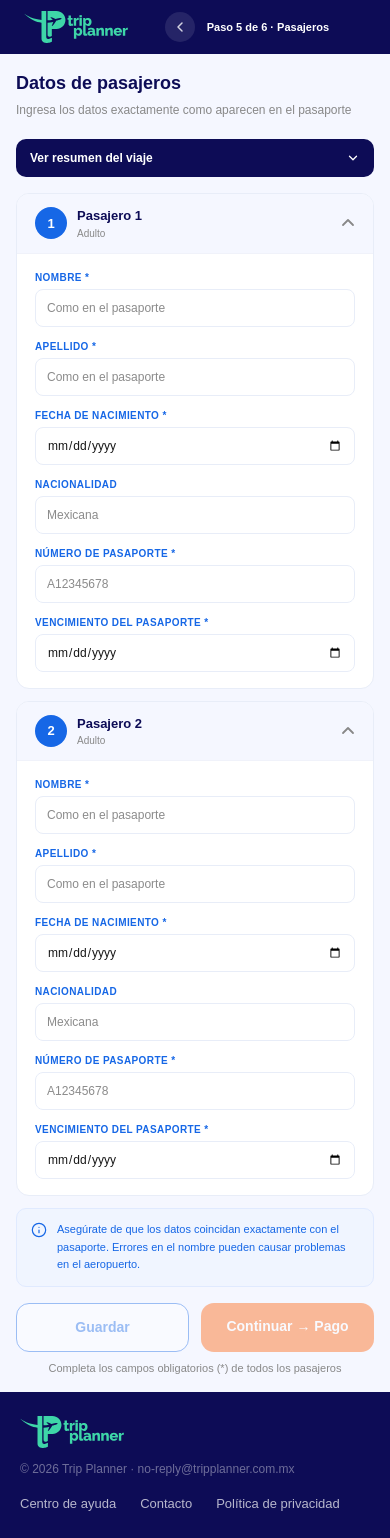
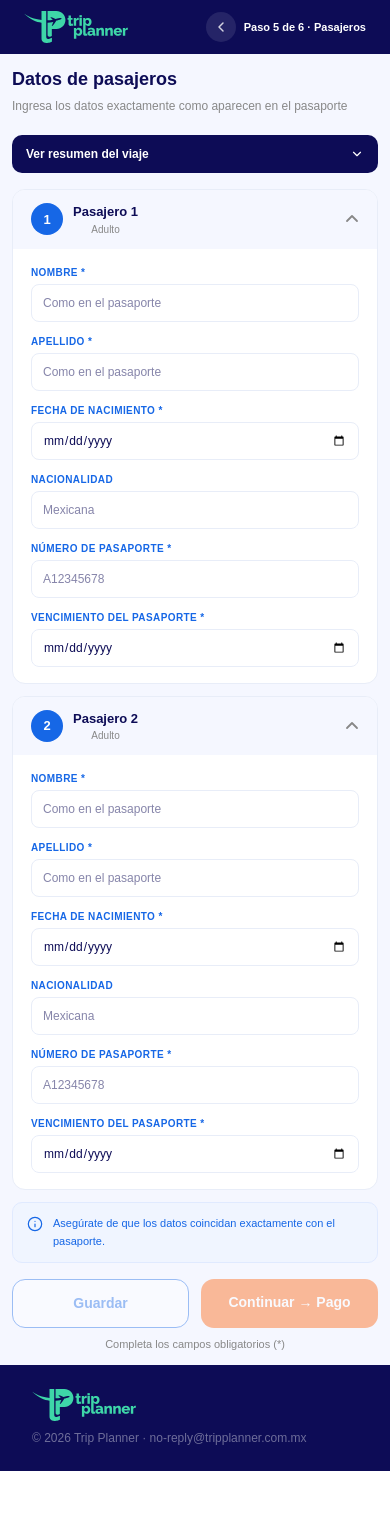
Before and after one commit to barreradionisio/trip-planner, a Next.js app: page /pasajeros-flujo in a window 390 px wide. After the commit the page ends 1471 px from the top, so only its background shows below. Built offline with nearby package versions, Linux system fonts and the light colour scheme.

Commit message:
responsive pasajeros flujo CSS puro

```diff
--- a/app/pasajeros-flujo/page.tsx
+++ b/app/pasajeros-flujo/page.tsx
@@ -4,7 +4,6 @@ import { useState } from "react";
 import Link from "next/link";
 import { useRouter } from "next/navigation";
 import Logo from "../components/Logo";
-import { useIsMobile } from "../hooks/useIsMobile";
 
 interface Pasajero {
   nombre: string;
@@ -37,7 +36,6 @@ const resumenViaje = {
 
 export default function PasajerosFlujo() {
   const router = useRouter();
-  const isMobile = useIsMobile();
   const [pasajeros, setPasajeros] = useState<Pasajero[]>([pasajeroVacio(), pasajeroVacio()]);
   const [guardado, setGuardado] = useState(false);
   const [mostrarResumen, setMostrarResumen] = useState(false);
@@ -64,6 +62,7 @@ export default function PasajerosFlujo() {
   const inputStyle = {
     width: "100%", border: "1.5px solid #e8edf8", borderRadius: "8px",
     padding: "9px 11px", fontSize: "12px", outline: "none", boxSizing: "border-box" as const,
+    fontFamily: "Montserrat, sans-serif", color: "#0D0C56",
   };
 
   const labelStyle = {
@@ -119,22 +118,69 @@ export default function PasajerosFlujo() {
   );
 
   return (
-    <div style={{ minHeight: "100vh", display: "flex", flexDirection: "column", fontFamily: "'Montserrat',sans-serif", background: "#f5f7ff" }}>
+    <>
+      <style>{`
+        * { box-sizing: border-box; }
+        .pas-wrap {
+          min-height: 100vh;
+          display: flex;
+          flex-direction: column;
+          font-family: 'Montserrat', sans-serif;
+          background: #f5f7ff;
+          width: 100%;
+          max-width: 100vw;
+          overflow-x: hidden;
+        }
+        .pas-topbar {
+          background: #0D0C56;
+          padding: 11px 24px;
+          display: flex;
+          align-items: center;
+          justify-content: space-between;
+          flex-shrink: 0;
+        }
+        .pas-pasos { display: flex; align-items: center; gap: 4px; }
+        .pas-paso-mobile { display: none; font-size: 11px; font-weight: 700; color: #fff; white-space: nowrap; align-items: center; gap: 8px; }
+        .pas-body {
+          display: grid;
+          grid-template-columns: 1fr 320px;
+          gap: 20px;
+          padding: 20px;
+          flex: 1;
+          max-width: 1100px;
+          margin: 0 auto;
+          width: 100%;
+        }
+        .pas-sidebar { display: flex; flex-direction: column; }
+        .pas-sidebar-mobile { display: none; flex-direction: column; width: 100%; }
+        .pas-form-grid {
+          display: grid;
+          grid-template-columns: 1fr 1fr;
+          gap: 12px;
+        }
+
+        @media (max-width: 768px) {
+          .pas-pasos { display: none; }
+          .pas-paso-mobile { display: flex; }
+          .pas-body { grid-template-columns: 1fr; padding: 12px; overflow: hidden; }
+          .pas-sidebar { display: none; }
+          .pas-sidebar-mobile { display: flex; }
+          .pas-form-grid { grid-template-columns: 1fr; }
+        }
+      `}</style>
+
+      <div className="pas-wrap">
 
         {/* TOPBAR */}
-      <div style={{ background: "#0D0C56", padding: "11px 24px", display: "flex", alignItems: "center", justifyContent: "space-between", flexShrink: 0 }}>
+        <div className="pas-topbar">
           <Logo variant="teal" />
-        <div style={{ display: "flex", alignItems: "center", gap: "4px" }}>
-          <button onClick={() => router.back()} style={{ background: "rgba(255,255,255,0.1)", border: "none", borderRadius: "50%", color: "rgba(255,255,255,0.8)", cursor: "pointer", marginRight: "8px", display: "flex", alignItems: "center", justifyContent: "center", width: "30px", height: "30px" }}
-            onMouseEnter={e => (e.currentTarget as HTMLElement).style.background = "rgba(255,255,255,0.18)"}
-            onMouseLeave={e => (e.currentTarget as HTMLElement).style.background = "rgba(255,255,255,0.1)"}
-          >
+          <div className="pas-pasos">
+            <button onClick={() => router.back()} style={{ background: "rgba(255,255,255,0.1)", border: "none", borderRadius: "50%", color: "rgba(255,255,255,0.8)", cursor: "pointer", display: "flex", alignItems: "center", justifyContent: "center", width: "30px", height: "30px", marginRight: "8px" }}>
               <svg width="16" height="16" viewBox="0 0 24 24" fill="none" stroke="currentColor" strokeWidth="2.2" strokeLinecap="round" strokeLinejoin="round">
                 <polyline points="15 18 9 12 15 6"/>
               </svg>
             </button>
-          {!isMobile ? (
-            ["Destinos", "Vuelos", "Hospedaje", "Itinerario", "Pasajeros", "Pago"].map((s, i) => (
+            {["Destinos", "Vuelos", "Hospedaje", "Itinerario", "Pasajeros", "Pago"].map((s, i) => (
               <div key={s} style={{ display: "flex", alignItems: "center", gap: "4px" }}>
                 <div style={{ display: "flex", alignItems: "center", gap: "4px" }}>
                   <div style={{ width: "22px", height: "22px", borderRadius: "50%", display: "flex", alignItems: "center", justifyContent: "center", fontSize: "10px", fontWeight: "800", background: i < 4 ? "#3ED5A9" : i === 4 ? "#1667E6" : "rgba(255,255,255,0.15)", color: i < 5 ? "#0D0C56" : "rgba(255,255,255,0.4)" }}>{i < 4 ? "✓" : i + 1}</div>
@@ -142,47 +188,43 @@ export default function PasajerosFlujo() {
                 </div>
                 {i < 5 && <div style={{ width: "16px", height: "1px", background: "rgba(255,255,255,0.15)" }} />}
               </div>
-            ))
-          ) : (
-            <div style={{ fontSize: "11px", fontWeight: "700", color: "#fff" }}>Paso 5 de 6 · Pasajeros</div>
-          )}
+            ))}
           </div>
-        <div style={{ width: isMobile ? "0" : "120px" }} />
+          <div className="pas-paso-mobile">
+            <button onClick={() => router.back()} style={{ background: "rgba(255,255,255,0.1)", border: "none", borderRadius: "50%", color: "rgba(255,255,255,0.8)", cursor: "pointer", display: "flex", alignItems: "center", justifyContent: "center", width: "30px", height: "30px", flexShrink: 0 }}>
+              <svg width="16" height="16" viewBox="0 0 24 24" fill="none" stroke="currentColor" strokeWidth="2.2" strokeLinecap="round" strokeLinejoin="round">
+                <polyline points="15 18 9 12 15 6"/>
+              </svg>
+            </button>
+            Paso 5 de 6 · Pasajeros
+          </div>
         </div>
 
         {/* BODY */}
-      <div style={{ display: isMobile ? "flex" : "grid", flexDirection: isMobile ? "column" : undefined, gridTemplateColumns: isMobile ? undefined : "1fr 320px", gap: "20px", padding: isMobile ? "16px" : "20px", flex: 1, maxWidth: "1100px", margin: "0 auto", width: "100%", boxSizing: "border-box" }}>
+        <div className="pas-body">
 
           {/* IZQUIERDA */}
-        <div>
+          <div style={{ overflow: "hidden", width: "100%" }}>
             <div style={{ fontFamily: "sans-serif", fontWeight: "800", fontSize: "18px", color: "#0D0C56", marginBottom: "4px" }}>Datos de pasajeros</div>
             <div style={{ fontSize: "12px", color: "#888", marginBottom: "20px" }}>Ingresa los datos exactamente como aparecen en el pasaporte</div>
 
-          {/* RESUMEN COLAPSABLE EN MÓVIL */}
-          {isMobile && (
-            <div style={{ marginBottom: "16px" }}>
-              <button
-                onClick={() => setMostrarResumen(!mostrarResumen)}
-                style={{ width: "100%", padding: "10px 14px", background: "#0D0C56", border: "none", borderRadius: "10px", color: "#fff", fontFamily: "sans-serif", fontWeight: "700", fontSize: "12px", cursor: "pointer", display: "flex", justifyContent: "space-between", alignItems: "center" }}
-              >
+            {/* RESUMEN MÓVIL */}
+            <div className="pas-sidebar-mobile" style={{ marginBottom: "16px" }}>
+              <button onClick={() => setMostrarResumen(!mostrarResumen)} style={{ width: "100%", padding: "10px 14px", background: "#0D0C56", border: "none", borderRadius: "10px", color: "#fff", fontFamily: "sans-serif", fontWeight: "700", fontSize: "12px", cursor: "pointer", display: "flex", justifyContent: "space-between", alignItems: "center" }}>
                 Ver resumen del viaje
-                <svg width="14" height="14" viewBox="0 0 24 24" fill="none" stroke="currentColor" strokeWidth="2.2" strokeLinecap="round" strokeLinejoin="round">
+                <svg width="14" height="14" viewBox="0 0 24 24" fill="none" stroke="currentColor" strokeWidth="2" strokeLinecap="round" strokeLinejoin="round">
                   <path d={mostrarResumen ? "M18 15l-6-6-6 6" : "M6 9l6 6 6-6"}/>
                 </svg>
               </button>
-              {mostrarResumen && (
-                <div style={{ marginTop: "8px" }}>
-                  <Sidebar />
+              {mostrarResumen && <div style={{ marginTop: "8px" }}><Sidebar /></div>}
             </div>
-              )}
-            </div>
-          )}
 
+            {/* PASAJEROS */}
             {pasajeros.map((p, idx) => {
               const completo = pasajeroCompleto(p);
               return (
                 <div key={idx} style={{ background: "#fff", borderRadius: "13px", border: `1.5px solid ${completo ? "#3ED5A9" : "#e8edf8"}`, overflow: "hidden", marginBottom: "12px", transition: "border-color 0.3s" }}>
-                <div onClick={() => toggleExpandido(idx)} style={{ padding: "12px 18px", borderBottom: p.expandido ? "1px solid #f0f2fa" : "none", display: "flex", justifyContent: "space-between", alignItems: "center", background: completo ? "#e8fff5" : "#f5f7ff", cursor: "pointer" }}>
+                  <button onClick={() => toggleExpandido(idx)} style={{ width: "100%", padding: "12px 18px", borderBottom: p.expandido ? "1px solid #f0f2fa" : "none", display: "flex", justifyContent: "space-between", alignItems: "center", background: completo ? "#e8fff5" : "#f5f7ff", cursor: "pointer", border: "none", fontFamily: "Montserrat, sans-serif" }}>
                     <div style={{ display: "flex", alignItems: "center", gap: "10px" }}>
                       <div style={{ width: "32px", height: "32px", borderRadius: "50%", background: completo ? "#3ED5A9" : "#1667E6", display: "flex", alignItems: "center", justifyContent: "center", fontWeight: "800", fontSize: "13px", color: completo ? "#0D0C56" : "#fff" }}>
                         {completo ? "✓" : idx + 1}
@@ -199,11 +241,11 @@ export default function PasajerosFlujo() {
                     <svg width="14" height="14" viewBox="0 0 14 14" fill="none">
                       <path d={p.expandido ? "M2 9L7 4L12 9" : "M2 5L7 10L12 5"} stroke="#888" strokeWidth="1.8" strokeLinecap="round" strokeLinejoin="round"/>
                     </svg>
-                </div>
+                  </button>
 
                   {p.expandido && (
                     <div style={{ padding: "16px 18px" }}>
-                    <div style={{ display: "grid", gridTemplateColumns: isMobile ? "1fr" : "1fr 1fr", gap: "12px" }}>
+                      <div className="pas-form-grid">
                         <div>
                           <label style={labelStyle}>Nombre *</label>
                           <input value={p.nombre} onChange={e => actualizarPasajero(idx, "nombre", e.target.value)} placeholder="Como en el pasaporte" style={inputStyle} />
@@ -242,48 +284,34 @@ export default function PasajerosFlujo() {
                 <line x1="12" y1="16" x2="12" y2="12"/>
                 <line x1="12" y1="8" x2="12.01" y2="8"/>
               </svg>
-            <span>Asegúrate de que los datos coincidan exactamente con el pasaporte. Errores en el nombre pueden causar problemas en el aeropuerto.</span>
+              <span>Asegúrate de que los datos coincidan exactamente con el pasaporte.</span>
             </div>
 
             {/* BOTONES */}
             <div style={{ display: "grid", gridTemplateColumns: "1fr 1fr", gap: "12px" }}>
-            <button
-              onClick={guardar}
-              disabled={!puedeContnuar}
-              style={{ padding: "13px", background: guardado ? "#3ED5A9" : "#fff", color: guardado ? "#0D0C56" : "#1667E6", border: `1.5px solid ${guardado ? "#3ED5A9" : "#1667E6"}`, borderRadius: "13px", fontFamily: "sans-serif", fontWeight: "800", fontSize: "14px", cursor: !puedeContnuar ? "not-allowed" : "pointer", opacity: !puedeContnuar ? 0.4 : 1, transition: "all 0.3s" }}
-            >
+              <button onClick={guardar} disabled={!puedeContnuar} style={{ padding: "13px", background: guardado ? "#3ED5A9" : "#fff", color: guardado ? "#0D0C56" : "#1667E6", border: `1.5px solid ${guardado ? "#3ED5A9" : "#1667E6"}`, borderRadius: "13px", fontFamily: "sans-serif", fontWeight: "800", fontSize: "14px", cursor: !puedeContnuar ? "not-allowed" : "pointer", opacity: !puedeContnuar ? 0.4 : 1, transition: "all 0.3s" }}>
                 {guardado ? "✓ Guardado" : "Guardar"}
               </button>
-            <Link
-              href={puedeContnuar ? "/pago" : "#"}
-              style={{ padding: "13px", backgroundColor: "#FF5C00", color: "#fff", border: "none", borderRadius: "13px", fontFamily: "sans-serif", fontWeight: "800", fontSize: "14px", cursor: !puedeContnuar ? "not-allowed" : "pointer", opacity: !puedeContnuar ? 0.4 : 1, textDecoration: "none", display: "block", textAlign: "center", boxSizing: "border-box" as const }}
-            >
+              <Link href={puedeContnuar ? "/pago" : "#"} style={{ padding: "13px", backgroundColor: "#FF5C00", color: "#fff", border: "none", borderRadius: "13px", fontFamily: "sans-serif", fontWeight: "800", fontSize: "14px", cursor: !puedeContnuar ? "not-allowed" : "pointer", opacity: !puedeContnuar ? 0.4 : 1, textDecoration: "none", display: "block", textAlign: "center" }}>
                 Continuar → Pago
               </Link>
             </div>
-          {!puedeContnuar && (
-            <div style={{ fontSize: "11px", color: "#888", textAlign: "center", marginTop: "8px" }}>
-              Completa los campos obligatorios (*) de todos los pasajeros
-            </div>
-          )}
+            {!puedeContnuar && <div style={{ fontSize: "11px", color: "#888", textAlign: "center", marginTop: "8px" }}>Completa los campos obligatorios (*)</div>}
           </div>
 
           {/* SIDEBAR DESKTOP */}
-        {!isMobile && <Sidebar />}
+          <div className="pas-sidebar">
+            <Sidebar />
+          </div>
+
         </div>
 
         {/* FOOTER */}
-      <footer style={{ background: "#0D0C56", padding: isMobile ? "24px 20px" : "32px 32px", display: "flex", flexDirection: isMobile ? "column" : "row", alignItems: isMobile ? "flex-start" : "center", justifyContent: "space-between", marginTop: "auto", gap: isMobile ? "16px" : "0" }}>
-        <div>
+        <footer style={{ background: "#0D0C56", padding: "24px 32px", display: "flex", flexDirection: "column", alignItems: "flex-start", marginTop: "auto", gap: "8px" }}>
           <Logo variant="teal" />
-          <p style={{ fontSize: "12px", color: "rgba(255,255,255,0.4)", marginTop: "12px" }}>© 2026 Trip Planner · no-reply@tripplanner.com.mx</p>
-        </div>
-        <div style={{ display: "flex", gap: "24px" }}>
-          <Link href="/soporte?tab=faq" style={{ fontSize: "13px", color: "rgba(255,255,255,0.7)", textDecoration: "none" }}>Centro de ayuda</Link>
-          <Link href="/soporte?tab=chat" style={{ fontSize: "13px", color: "rgba(255,255,255,0.7)", textDecoration: "none" }}>Contacto</Link>
-          <Link href="/privacidad" style={{ fontSize: "13px", color: "rgba(255,255,255,0.7)", textDecoration: "none" }}>Política de privacidad</Link>
-        </div>
+          <p style={{ fontSize: "12px", color: "rgba(255,255,255,0.4)", margin: 0 }}>© 2026 Trip Planner · no-reply@tripplanner.com.mx</p>
         </footer>
       </div>
+    </>
   );
 }
```
Lines whose indentation alone changed are shown as unchanged.
